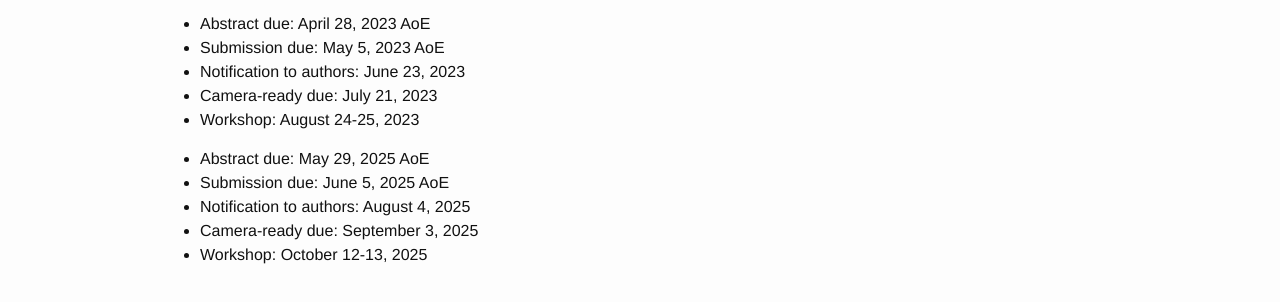
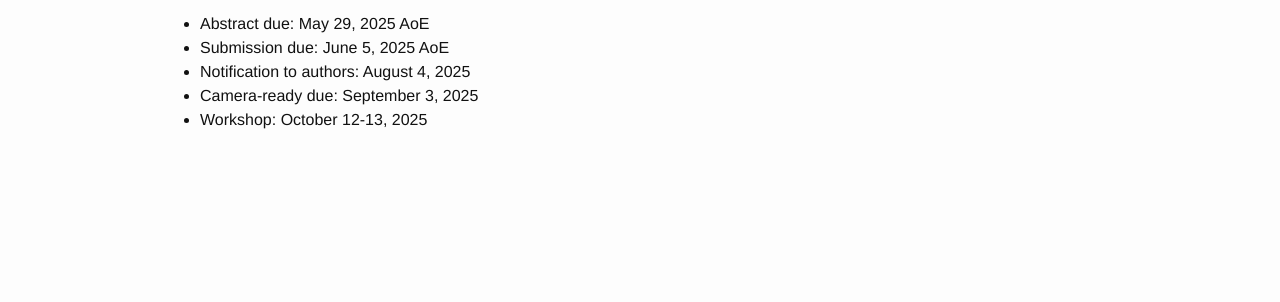
Before and after one commit to apsys2025/apsys2025.github.io, a plain HTML site: page call_for_papers.html in a window 1280 px wide. Shown: the part 440-742 px from the top of the page. Drawn offline with Linux system fonts and the light colour scheme.

Commit message:
Update call_for_papers.html

```diff
--- a/call_for_papers.html
+++ b/call_for_papers.html
@@ -92,14 +92,6 @@ Copy From: APSys 2016 website
 <h1 id="important-dates">Important Dates</h1>
 
 <ul>
-  <li>Abstract due: April 28, 2023 AoE</li>
-<li>Submission due: May 5, 2023 AoE</li>
-<li>Notification to authors: June 23, 2023</li>
-<li>Camera-ready due: July 21, 2023</li>
-<li>Workshop: August 24-25, 2023</li>
-</ul>
-
-<ul>
 <li>Abstract due: May 29, 2025 AoE</li>
 <li>Submission due: June 5, 2025 AoE</li>
 <li>Notification to authors: August 4, 2025</li>
```
